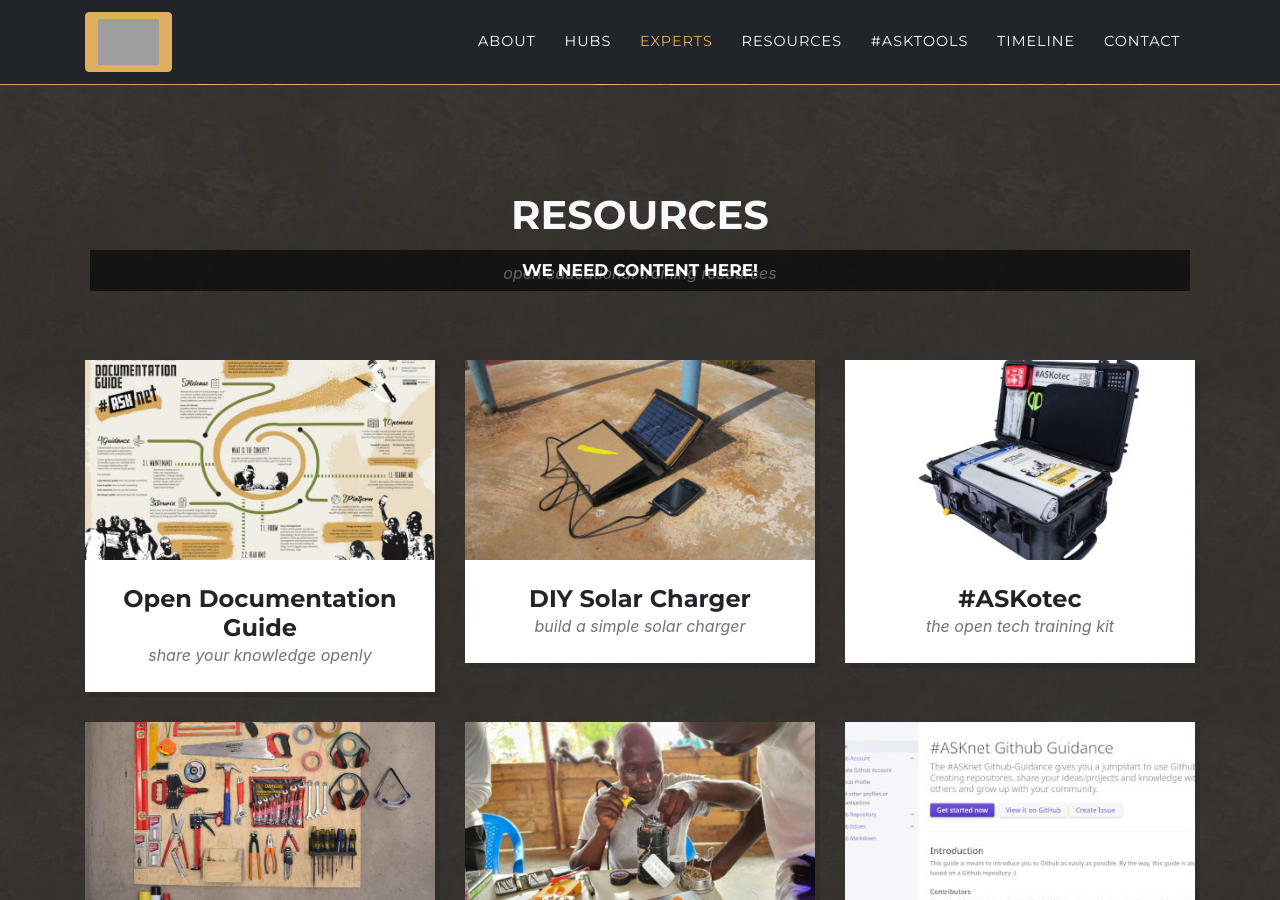
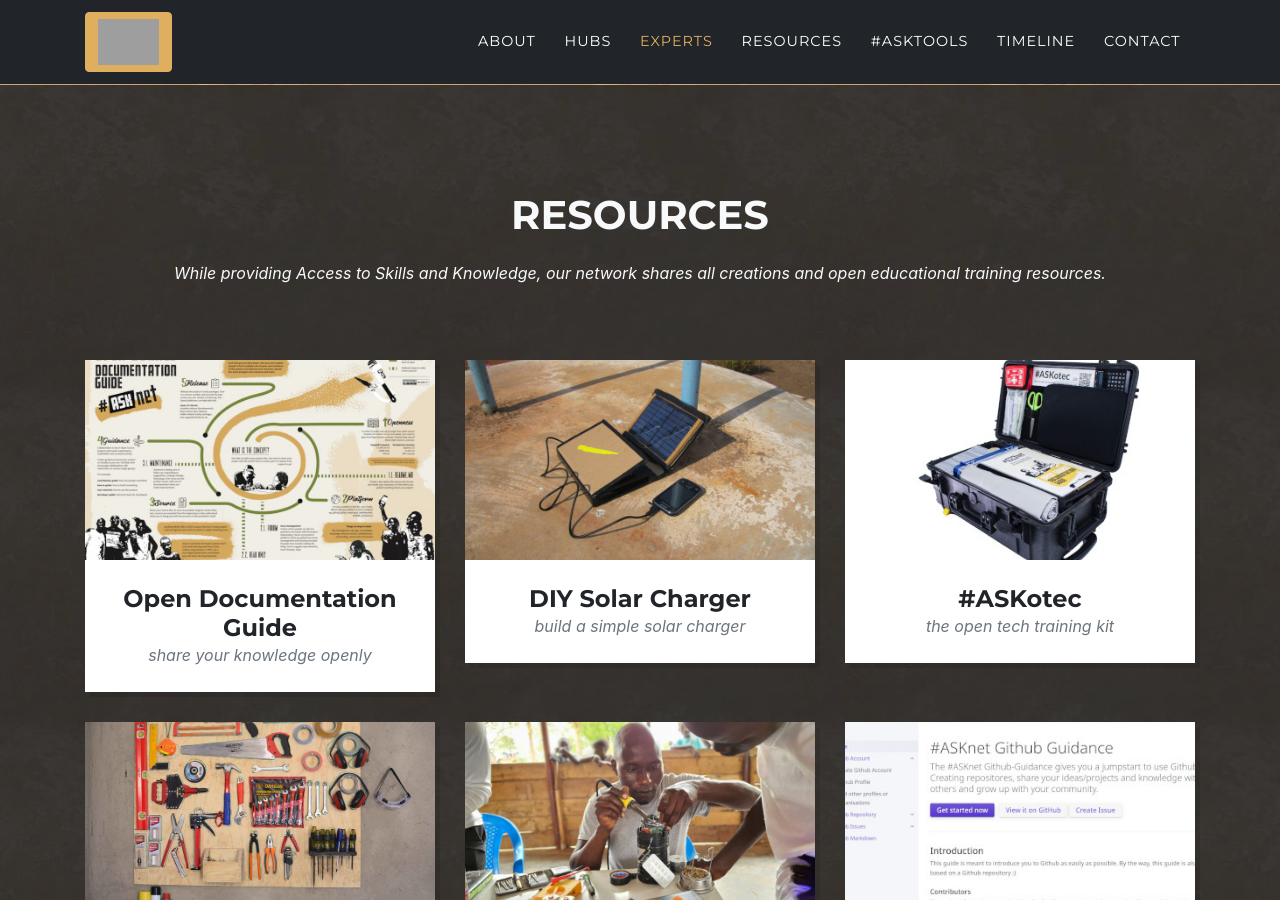
Before and after one commit to ASKnetCommunity/ASKnet.Community, a Jekyll site: the page built from index.md, in a window 1280 px wide and 900 px high, scrolled down 3525 px. Built offline with Jekyll 4.4.1, drawn with Linux system fonts in a browser that asks for light colours; some web fonts are replaced; some of the changed text lies outside the part shown; grey boxes are pictures that could not be loaded.

Commit message:
updated content-submit overlays

```diff
--- a/_data/sitetext.yml
+++ b/_data/sitetext.yml
@@ -42,7 +42,6 @@ en: &DEFAULT_EN
       <div class="col-md-2 col-7 text-left text-nowrap">using the <b>available resources.</b> </div>
     </div>
     '
-    submit: https://github.com/ASKnetCommunity/ASKnet.Community/issues/30
     section: about
     list:
       - title: "Community"
@@ -89,17 +88,15 @@ en: &DEFAULT_EN
     github: https://github.com/ASKtraining/Training
     submit: https://github.com/ASKnetCommunity/ASKnet.Community/issues/33
 
+  resources:
+    title: "Resources"
+    text: "While providing Access to Skills and Knowledge, our network shares all creations and open educational training resources."
+    section: resources
+
   tools:
     title: "#ASKtools"
-    text: "---here is the asktools text---"
+    text: ""
     section: asktools
-    submit: https://github.com/ASKnetCommunity/ASKnet.Community/issues/55
-
-  resources:
-    title: "Resources"
-    text: "open educational training resources"
-    section: resources
-    submit: https://github.com/ASKnetCommunity/ASKnet.Community/issues/56
 
 
   lead:
--- a/_includes/tools_grid.html
+++ b/_includes/tools_grid.html
@@ -4,7 +4,7 @@
     <div class="row">
       <div class="col-lg-12 text-center{% if site.data.sitetext[site.locale].tools.submit %} sc{% endif %}">
         <h2 class="section-heading text-uppercase">{{ site.data.sitetext[site.locale].tools.title | markdownify | default: "Tools" }}</h2>
-        <h3 class="section-subheading text-muted">{{ site.data.sitetext[site.locale].tools.text | markdownify }}</h3>
+        <h3 class="section-subheading">{{ site.data.sitetext[site.locale].tools.text | markdownify }}</h3>
         {% if site.data.sitetext[site.locale].tools.submit %}
           <div class="sc-overlay">
             <h2>We need content here!</h2>
```
